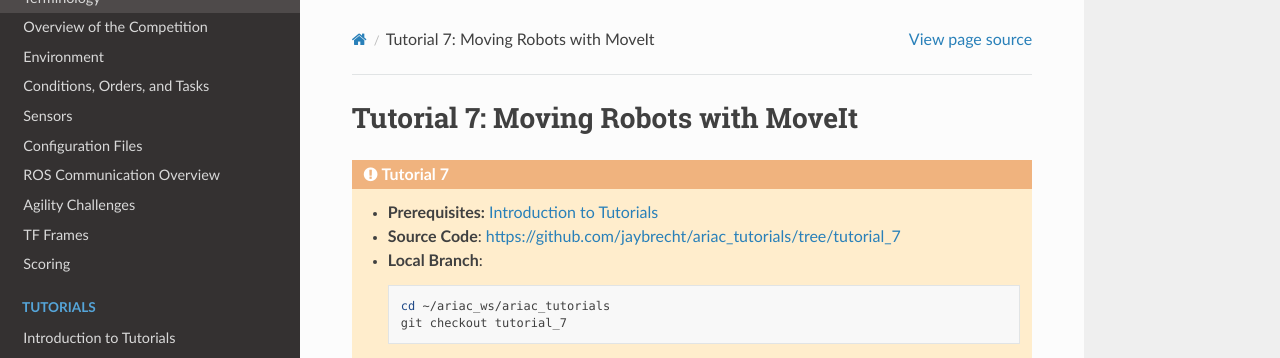
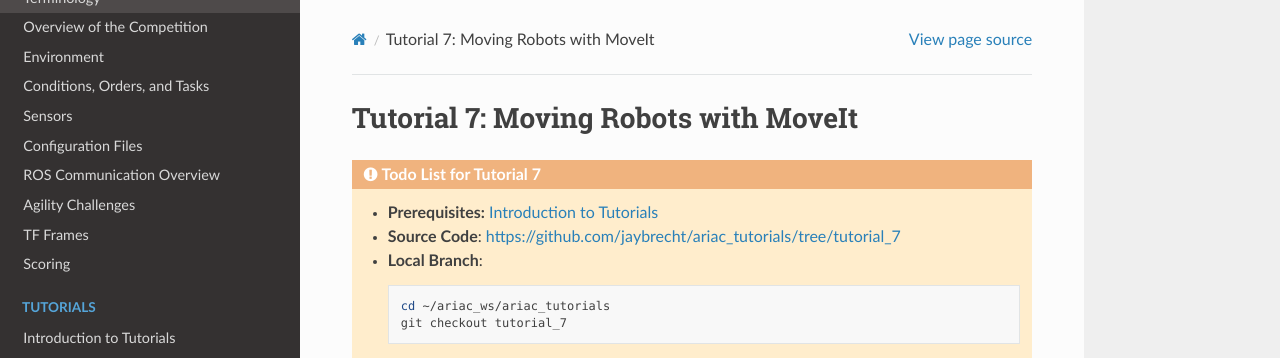
Before and after one commit to usnistgov/ARIAC, a Sphinx documentation site: the page built from docs/tutorials/tutorial_7.rst, in a window 1280 px wide and 900 px high. Shown: the top 358 px of the window. Built offline with Sphinx 7.4.7 and the Read the Docs theme 2.0.0, drawn with Linux system fonts in a browser that asks for light colours.

Commit message:
tutorial7

```diff
--- a/docs/tutorials/tutorial_7.rst
+++ b/docs/tutorials/tutorial_7.rst
@@ -20,7 +20,7 @@
 Tutorial 7: Moving Robots with MoveIt
 =========================================================
 
-.. admonition:: Tutorial 7
+.. admonition:: Todo List for Tutorial 7
   :class: attention
   :name: tutorial_7
 
```
